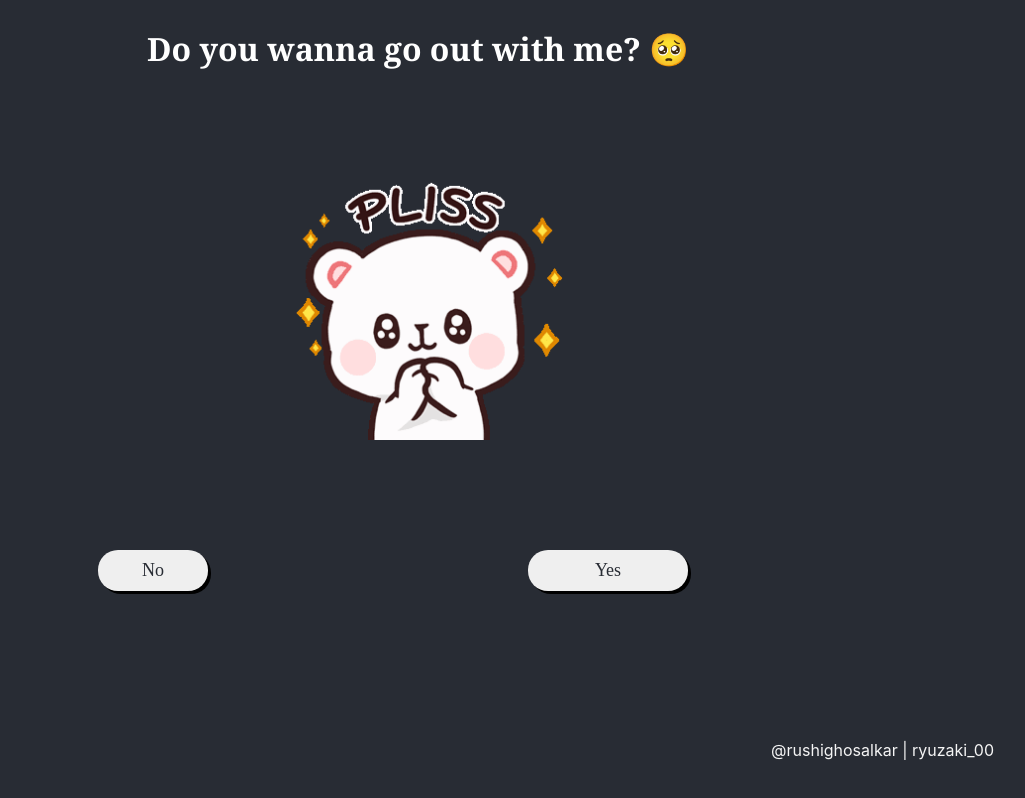
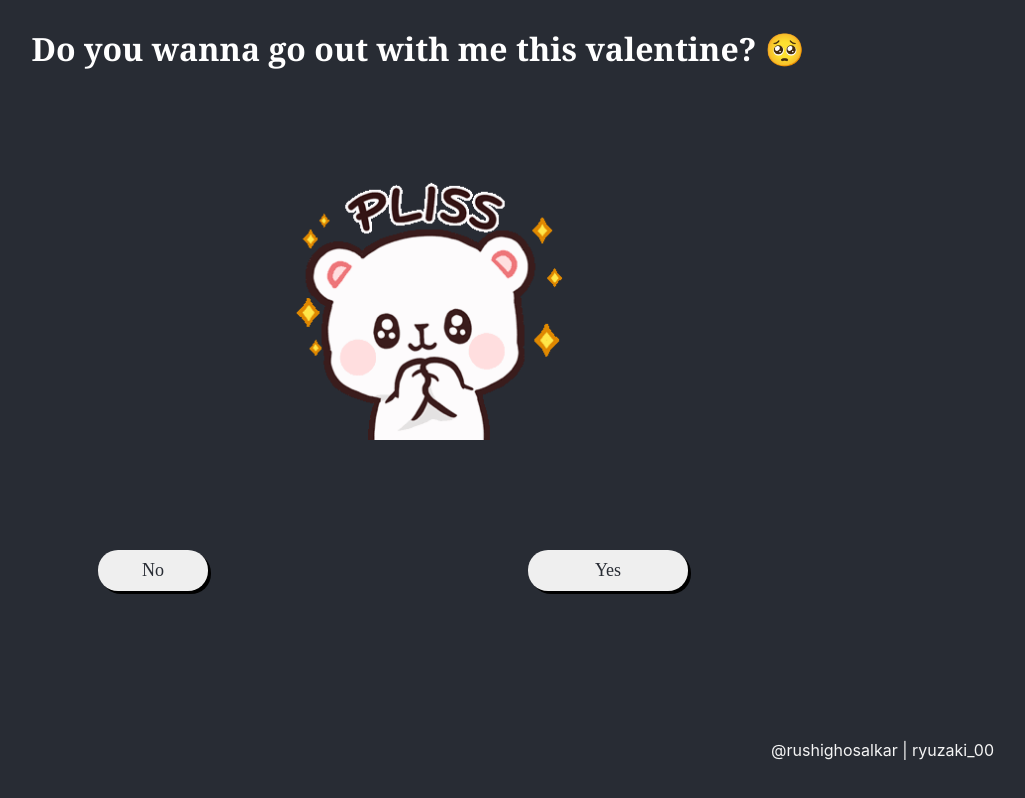
Before and after one commit to rishighosalkar/Animations, a React (Create React App) app: page / in a window 1280 px wide. Shown: the whole page, without its empty margins (222-1247 px from the left). Built offline with nearby package versions, Linux system fonts and the light colour scheme.

Commit message:
Updated code

```diff
--- a/src/components/Ask.js
+++ b/src/components/Ask.js
@@ -8,7 +8,7 @@ function Ask() {
     const [left, setLeft] = useState();
     const [top, setTop] = useState();
     const messages = [
-        "Do you wanna go out with me? 🥺",
+        "Do you wanna go out with me this valentine? 🥺",
         "Are you sure? 🐻",
         "Think again... 💖",
         "I promise I'll make you smile 🌸",
```
